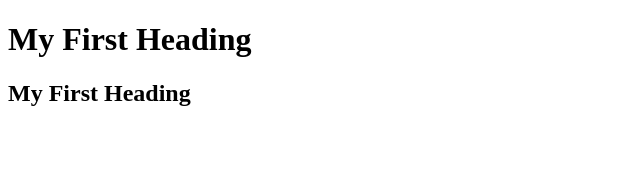
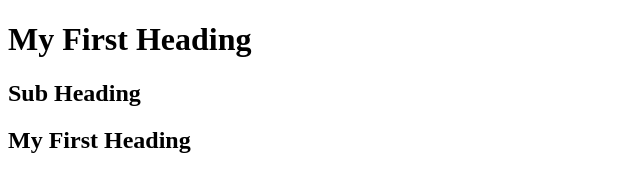
Before and after one commit to faizshaikh-org/first-repository, a plain HTML site: page Index.html in a window 1280 px wide. Shown: the whole page, without its empty margins (0-640 px from the left). Drawn offline with Linux system fonts and the light colour scheme.

Commit message:
Sub Heading

```diff
--- a/Index.html
+++ b/Index.html
@@ -1,8 +1,8 @@
 <!DOCTYPE html>
 <html>
     <body>
-        <!-- a hug bug was found and fixed-->
         <h1>My First Heading</h1>
+        <h2>Sub Heading</h2>
         <h2>My First Heading</h2>
     </body>
 </html>
```
